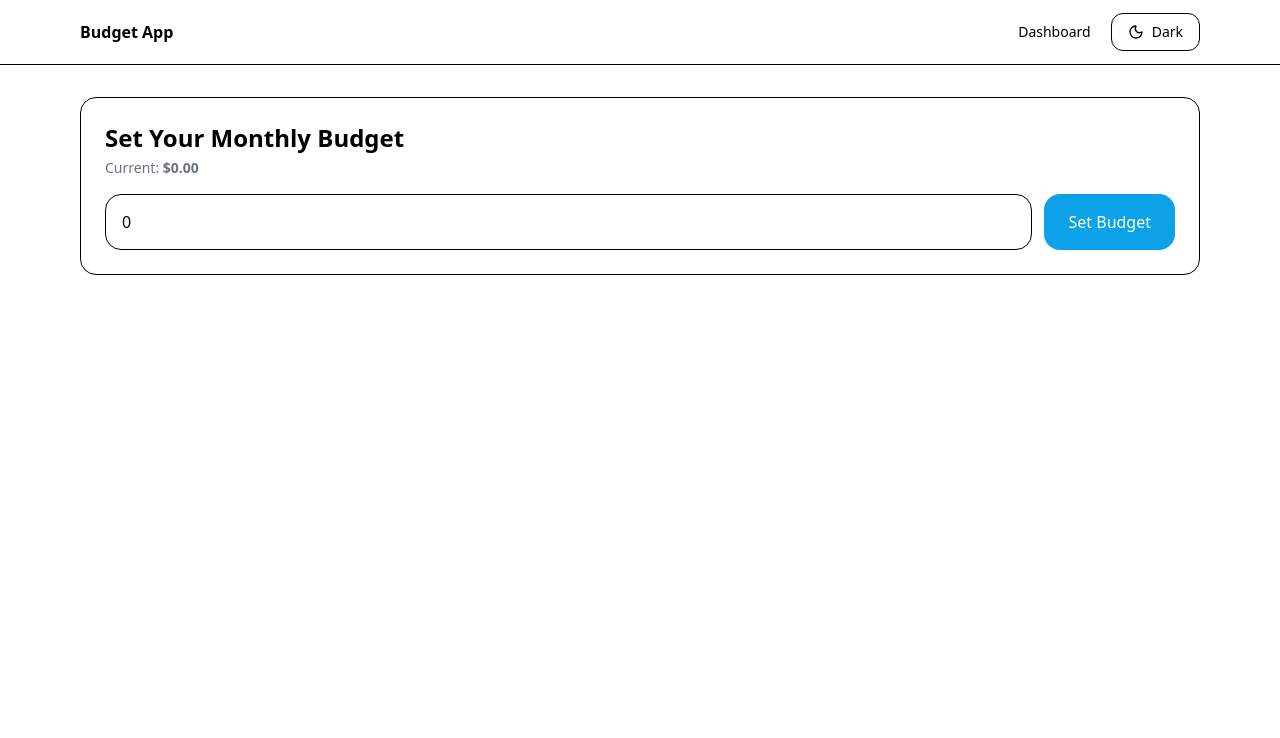
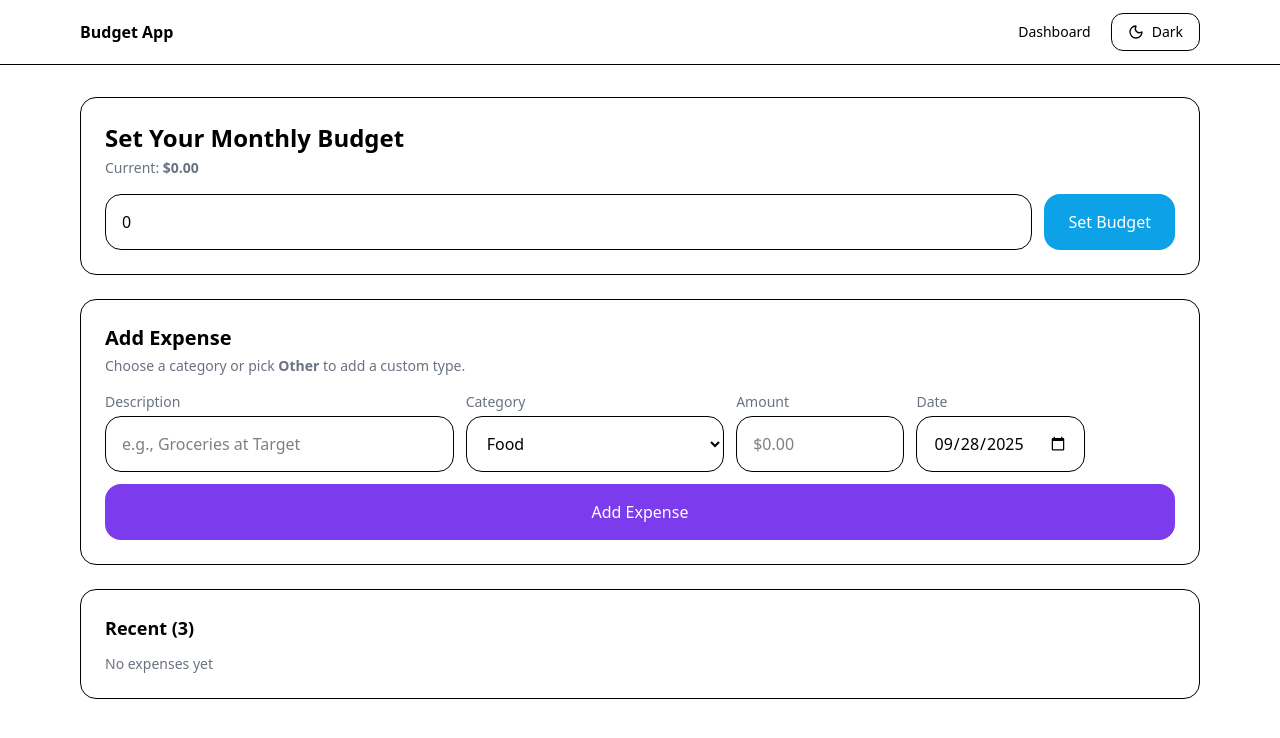
Before and after one commit to denildominic/Budget_App, a Next.js app: page / in a window 1280 px wide. Shown: the top 738 px of the page. Built offline with nearby package versions, Linux system fonts and the light colour scheme.

Commit message:
Added an ExpenseForm

```diff
--- a/app/page.tsx
+++ b/app/page.tsx
@@ -1,13 +1,37 @@
 'use client'
 import BudgetForm from '@/components/BudgetForm'
+import ExpenseForm from '../components/ExpenseForm'
 import { useLocalStorage } from '@/hooks/useLocalStorage'
 
 function formatCurrency(cents: number, currency='USD') {
   return new Intl.NumberFormat(undefined, { style: 'currency', currency }).format((cents || 0) / 100)
 }
 
+type Expense = { id: string; description: string; amount: number; categoryId: string; date: string }
+type Category = { id: string; name: string; color: string }
+
+const DEFAULT_CATEGORIES: Category[] = [
+  { id:'food',       name:'Food',          color:'#06b6d4' },
+  { id:'transport',  name:'Transport',     color:'#22c55e' },
+  { id:'shopping',   name:'Shopping',      color:'#a855f7' },
+  { id:'bills',      name:'Bills',         color:'#ef4444' },
+  { id:'entertain',  name:'Entertainment', color:'#f59e0b' },
+  { id:'general',    name:'General',       color:'#64748b' },
+]
+
 export default function Home() {
   const [budgetCents, setBudgetCents] = useLocalStorage<number>('bb:budget', 0)
+  const [categories, setCategories]   = useLocalStorage<Category[]>('bb:categories', DEFAULT_CATEGORIES)
+  const [expenses, setExpenses]       = useLocalStorage<Expense[]>('bb:expenses', [])
+
+  const addExpense = (data: {description:string; amount:number; categoryId:string; date:string}) => {
+    const id = (typeof crypto !== 'undefined' && 'randomUUID' in crypto)
+      ? crypto.randomUUID()
+      : `exp-${Date.now()}`
+    setExpenses(prev => [{ id, ...data }, ...prev])
+  }
+
+  const addCategory = (c: Category) => setCategories(prev => [c, ...prev])
 
   return (
     <main className="space-y-6">
@@ -21,6 +45,39 @@ export default function Home() {
           <BudgetForm budgetCents={budgetCents} onSetBudget={setBudgetCents} />
         </div>
       </section>
+
+      {/* Add Expense */}
+      <section className="rounded-2xl border bg-white p-6 dark:bg-black">
+        <h2 className="text-xl font-semibold">Add Expense</h2>
+        <p className="mt-1 text-sm text-gray-500 dark:text-gray-400">
+          Choose a category or pick <strong>Other</strong> to add a custom type.
+        </p>
+        <div className="mt-4">
+          <ExpenseForm
+            categories={categories}
+            onAdd={addExpense}
+            onAddCategory={addCategory}
+          />
+        </div>
+      </section>
+
+      {/* Quick sanity list (last 3 expenses) */}
+      <section className="rounded-2xl border bg-white p-6 dark:bg-black">
+        <h3 className="text-lg font-semibold">Recent (3)</h3>
+        <ul className="mt-3 space-y-2">
+          {expenses.slice(0,3).map(e => (
+            <li key={e.id} className="flex items-center justify-between rounded-xl border px-3 py-2">
+              <span className="truncate">{e.description}</span>
+              <span className="font-medium">{formatCurrency(e.amount)}</span>
+            </li>
+          ))}
+          {expenses.length === 0 && (
+            <li className="text-sm text-gray-500 dark:text-gray-400">No expenses yet</li>
+          )}
+        </ul>
+      </section>
+
+
     </main>
   )
 }
--- /dev/null
+++ b/components/ExpenseForm.tsx
@@ -0,0 +1,120 @@
+'use client'
+import { useMemo, useState } from 'react'
+
+type CategoryShape = { id: string; name: string; color: string }
+
+function parseCurrencyToCents(input: string) {
+  const n = Number(input.replace(/[^0-9.\-]/g, ''))
+  return Math.round((isNaN(n) ? 0 : n) * 100)
+}
+
+export default function ExpenseForm({
+  categories,
+  onAdd,
+  onAddCategory,
+}: {
+  categories: CategoryShape[]
+  onAdd: (data: { description: string; amount: number; categoryId: string; date: string }) => void
+  onAddCategory: (c: CategoryShape) => void
+}) {
+  const [desc, setDesc] = useState('')
+  const [cat, setCat] = useState(categories[0]?.id ?? 'general')
+  const [amount, setAmount] = useState('')
+  const [date, setDate] = useState(new Date().toISOString().slice(0, 10))
+  const [customName, setCustomName] = useState('')
+
+  const OTHER = 'other'
+  const options = useMemo(
+    () => [...categories, { id: OTHER, name: 'Other', color: '#64748b' }],
+    [categories]
+  )
+
+  const submit = (e: React.FormEvent) => {
+    e.preventDefault()
+    const cents = parseCurrencyToCents(amount)
+    if (!desc || cents <= 0) return
+
+    let categoryId = cat
+    if (cat === OTHER) {
+      const name = customName.trim()
+      if (!name) return
+      const id = (typeof crypto !== 'undefined' && 'randomUUID' in crypto)
+        ? crypto.randomUUID()
+        : `custom-${Date.now()}`
+      onAddCategory({ id, name, color: '#64748b' })
+      categoryId = id
+    }
+
+    onAdd({ description: desc, amount: cents, categoryId, date })
+    setDesc('')
+    setAmount('')
+    setCustomName('')
+    setCat(categories[0]?.id ?? 'general')
+  }
+
+  return (
+    <form onSubmit={submit} className="grid w-full grid-cols-1 gap-3 md:grid-cols-12">
+      <div className="md:col-span-4">
+        <label className="mb-1 block text-sm text-gray-500 dark:text-gray-400">Description</label>
+        <input
+          value={desc}
+          onChange={(e) => setDesc(e.target.value)}
+          placeholder="e.g., Groceries at Target"
+          className="h-14 w-full rounded-2xl border bg-white px-4 text-base dark:bg-black"
+        />
+      </div>
+
+      <div className="md:col-span-3">
+        <label className="mb-1 block text-sm text-gray-500 dark:text-gray-400">Category</label>
+        <select
+          value={cat}
+          onChange={(e) => setCat(e.target.value)}
+          className="h-14 w-full rounded-2xl border bg-white px-4 text-base dark:bg-black"
+        >
+          {options.map((c) => (
+            <option key={c.id} value={c.id}>{c.name}</option>
+          ))}
+        </select>
+      </div>
+
+      {cat === OTHER && (
+        <div className="md:col-span-3">
+          <label className="mb-1 block text-sm text-gray-500 dark:text-gray-400">Custom Type</label>
+          <input
+            value={customName}
+            onChange={(e) => setCustomName(e.target.value)}
+            placeholder="Enter custom category"
+            className="h-14 w-full rounded-2xl border bg-white px-4 text-base dark:bg-black"
+          />
+        </div>
+      )}
+
+      <div className="md:col-span-2">
+        <label className="mb-1 block text-sm text-gray-500 dark:text-gray-400">Amount</label>
+        <input
+          value={amount}
+          onChange={(e) => setAmount(e.target.value)}
+          placeholder="$0.00"
+          inputMode="decimal"
+          className="h-14 w-full rounded-2xl border bg-white px-4 text-base dark:bg-black"
+        />
+      </div>
+
+      <div className="md:col-span-2">
+        <label className="mb-1 block text-sm text-gray-500 dark:text-gray-400">Date</label>
+        <input
+          type="date"
+          value={date}
+          onChange={(e) => setDate(e.target.value)}
+          className="h-14 w-full rounded-2xl border bg-white px-4 text-base dark:bg-black"
+        />
+      </div>
+
+      <div className="md:col-span-12">
+        <button className="h-14 w-full rounded-2xl bg-[hsl(var(--secondary,262_83%_58%))] text-base font-medium text-white">
+          Add Expense
+        </button>
+      </div>
+    </form>
+  )
+}
```
